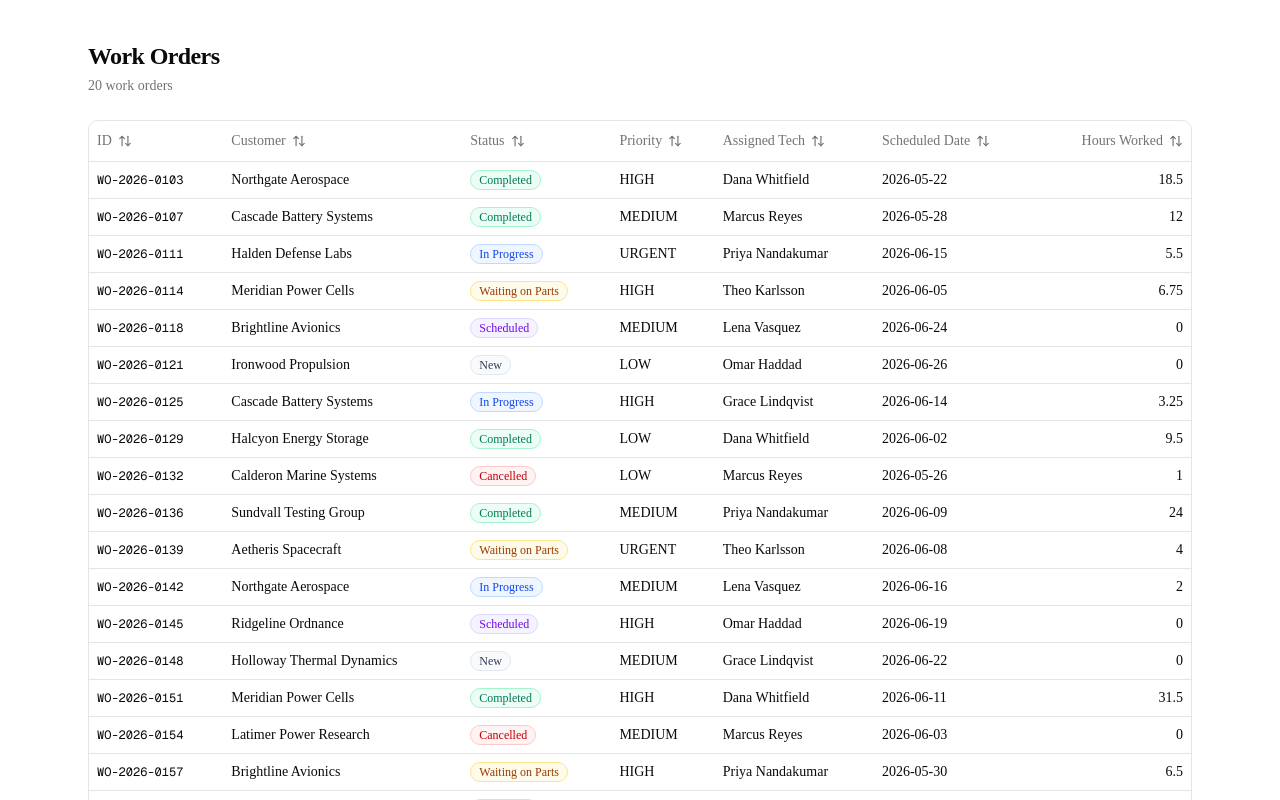
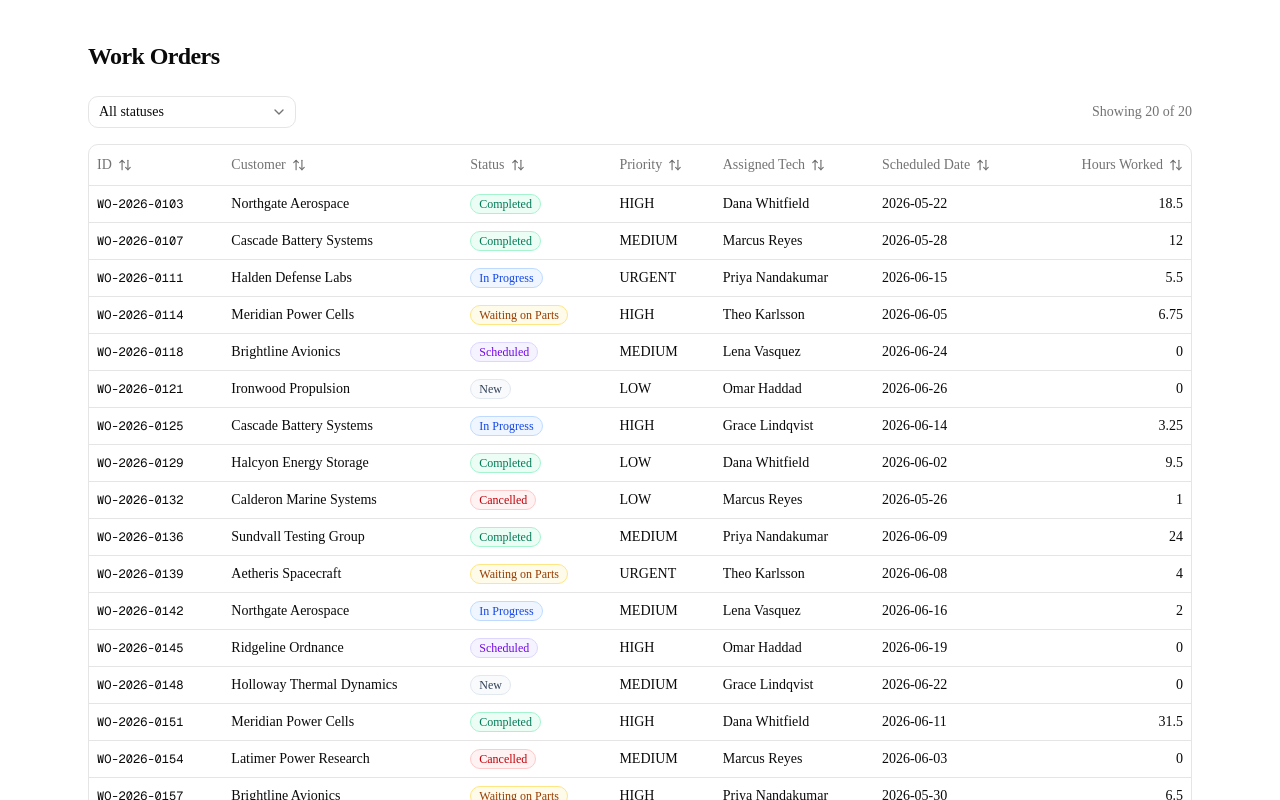
Before and after one commit to rmacasa-cloud/aes-work-orders, a Next.js app: page / in a window 1280 px wide. Shown: the top 800 px of the page. Built offline with nearby package versions, Linux system fonts and the light colour scheme.

Commit message:
feat: add status filter dropdown

```diff
--- a/app/page.tsx
+++ b/app/page.tsx
@@ -8,9 +8,6 @@ export default function WorkOrdersPage() {
     <main className="mx-auto w-full max-w-6xl px-6 py-10">
       <header className="mb-6">
         <h1 className="text-2xl font-semibold tracking-tight">Work Orders</h1>
-        <p className="mt-1 text-sm text-muted-foreground">
-          {workOrders.length} work orders
-        </p>
       </header>
 
       <WorkOrdersTable orders={workOrders} />
--- a/components/work-orders-table.tsx
+++ b/components/work-orders-table.tsx
@@ -3,7 +3,14 @@
 import { ArrowDown, ArrowUp, ArrowUpDown } from "lucide-react";
 import { useMemo, useState, type ReactNode } from "react";
 
-import { StatusPill } from "@/components/status-pill";
+import { STATUS_LABELS, StatusPill } from "@/components/status-pill";
+import {
+  Select,
+  SelectContent,
+  SelectItem,
+  SelectTrigger,
+  SelectValue,
+} from "@/components/ui/select";
 import {
   Table,
   TableBody,
@@ -20,6 +27,7 @@ import type {
 } from "@/types/work-order";
 
 type SortDirection = "asc" | "desc";
+type StatusFilter = WorkOrderStatus | "ALL";
 
 type Column = {
   key: keyof WorkOrder;
@@ -67,30 +75,26 @@ const COLUMNS: Column[] = [
   },
 ];
 
-// Status and priority sort by domain order (lifecycle / severity) rather than
-// alphabetically, so sorting those columns is actually meaningful.
-const STATUS_RANK: Record<WorkOrderStatus, number> = {
-  NEW: 0,
-  SCHEDULED: 1,
-  IN_PROGRESS: 2,
-  WAITING_ON_PARTS: 3,
-  COMPLETED: 4,
-  CANCELLED: 5,
-};
+// Canonical domain orderings: status by lifecycle, priority by severity. Used
+// both to sort those columns meaningfully (not alphabetically) and to order the
+// status filter's options.
+const STATUS_ORDER: WorkOrderStatus[] = [
+  "NEW",
+  "SCHEDULED",
+  "IN_PROGRESS",
+  "WAITING_ON_PARTS",
+  "COMPLETED",
+  "CANCELLED",
+];
 
-const PRIORITY_RANK: Record<WorkOrderPriority, number> = {
-  LOW: 0,
-  MEDIUM: 1,
-  HIGH: 2,
-  URGENT: 3,
-};
+const PRIORITY_ORDER: WorkOrderPriority[] = ["LOW", "MEDIUM", "HIGH", "URGENT"];
 
 function sortValue(order: WorkOrder, key: keyof WorkOrder): string | number {
   switch (key) {
     case "status":
-      return STATUS_RANK[order.status];
+      return STATUS_ORDER.indexOf(order.status);
     case "priority":
-      return PRIORITY_RANK[order.priority];
+      return PRIORITY_ORDER.indexOf(order.priority);
     case "hoursWorked":
       return order.hoursWorked;
     case "customer":
@@ -113,11 +117,16 @@ function ariaSort(
 export function WorkOrdersTable({ orders }: { orders: WorkOrder[] }) {
   const [sortKey, setSortKey] = useState<keyof WorkOrder | null>(null);
   const [sortDirection, setSortDirection] = useState<SortDirection>("asc");
+  const [statusFilter, setStatusFilter] = useState<StatusFilter>("ALL");
 
-  const sortedOrders = useMemo(() => {
-    if (!sortKey) return orders;
+  const visibleOrders = useMemo(() => {
+    const filtered =
+      statusFilter === "ALL"
+        ? orders
+        : orders.filter((order) => order.status === statusFilter);
+    if (!sortKey) return filtered;
     const direction = sortDirection === "asc" ? 1 : -1;
-    return [...orders].sort((a, b) => {
+    return [...filtered].sort((a, b) => {
       const aValue = sortValue(a, sortKey);
       const bValue = sortValue(b, sortKey);
       if (typeof aValue === "number" && typeof bValue === "number") {
@@ -125,7 +134,7 @@ export function WorkOrdersTable({ orders }: { orders: WorkOrder[] }) {
       }
       return String(aValue).localeCompare(String(bValue)) * direction;
     });
-  }, [orders, sortKey, sortDirection]);
+  }, [orders, statusFilter, sortKey, sortDirection]);
 
   function toggleSort(key: keyof WorkOrder) {
     if (key === sortKey) {
@@ -137,6 +146,29 @@ export function WorkOrdersTable({ orders }: { orders: WorkOrder[] }) {
   }
 
   return (
+    <div className="space-y-4">
+      <div className="flex flex-wrap items-center gap-3">
+        <Select
+          value={statusFilter}
+          onValueChange={(value) => setStatusFilter(value as StatusFilter)}
+        >
+          <SelectTrigger className="w-52" aria-label="Filter by status">
+            <SelectValue />
+          </SelectTrigger>
+          <SelectContent>
+            <SelectItem value="ALL">All statuses</SelectItem>
+            {STATUS_ORDER.map((status) => (
+              <SelectItem key={status} value={status}>
+                {STATUS_LABELS[status]}
+              </SelectItem>
+            ))}
+          </SelectContent>
+        </Select>
+        <p className="ml-auto text-sm text-muted-foreground">
+          Showing {visibleOrders.length} of {orders.length}
+        </p>
+      </div>
+
       <div className="overflow-hidden rounded-lg border">
         <Table>
           <TableHeader>
@@ -166,7 +198,7 @@ export function WorkOrdersTable({ orders }: { orders: WorkOrder[] }) {
             </TableRow>
           </TableHeader>
           <TableBody>
-          {sortedOrders.map((order) => (
+            {visibleOrders.map((order) => (
               <TableRow key={order.id}>
                 {COLUMNS.map((column) => (
                   <TableCell
@@ -182,6 +214,7 @@ export function WorkOrdersTable({ orders }: { orders: WorkOrder[] }) {
             ))}
           </TableBody>
         </Table>
+      </div>
     </div>
   );
 }
```
Lines whose indentation alone changed are shown as unchanged.
